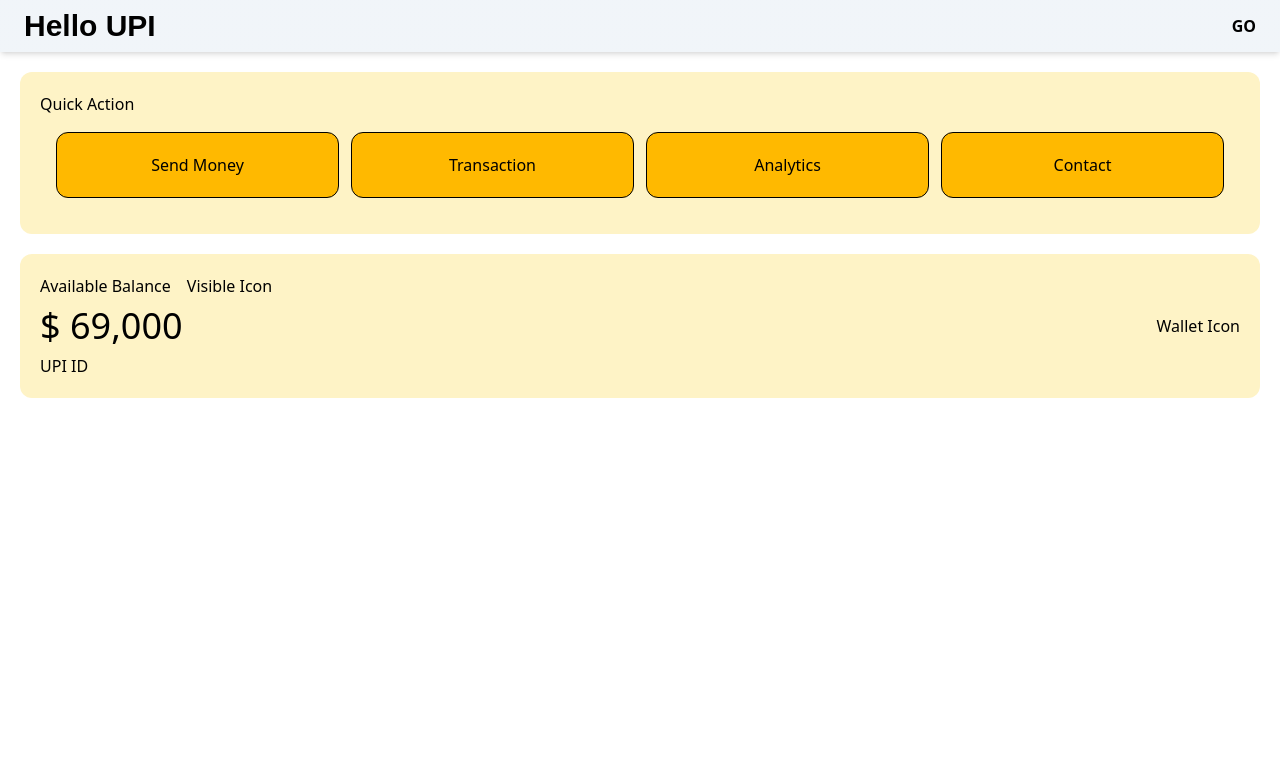
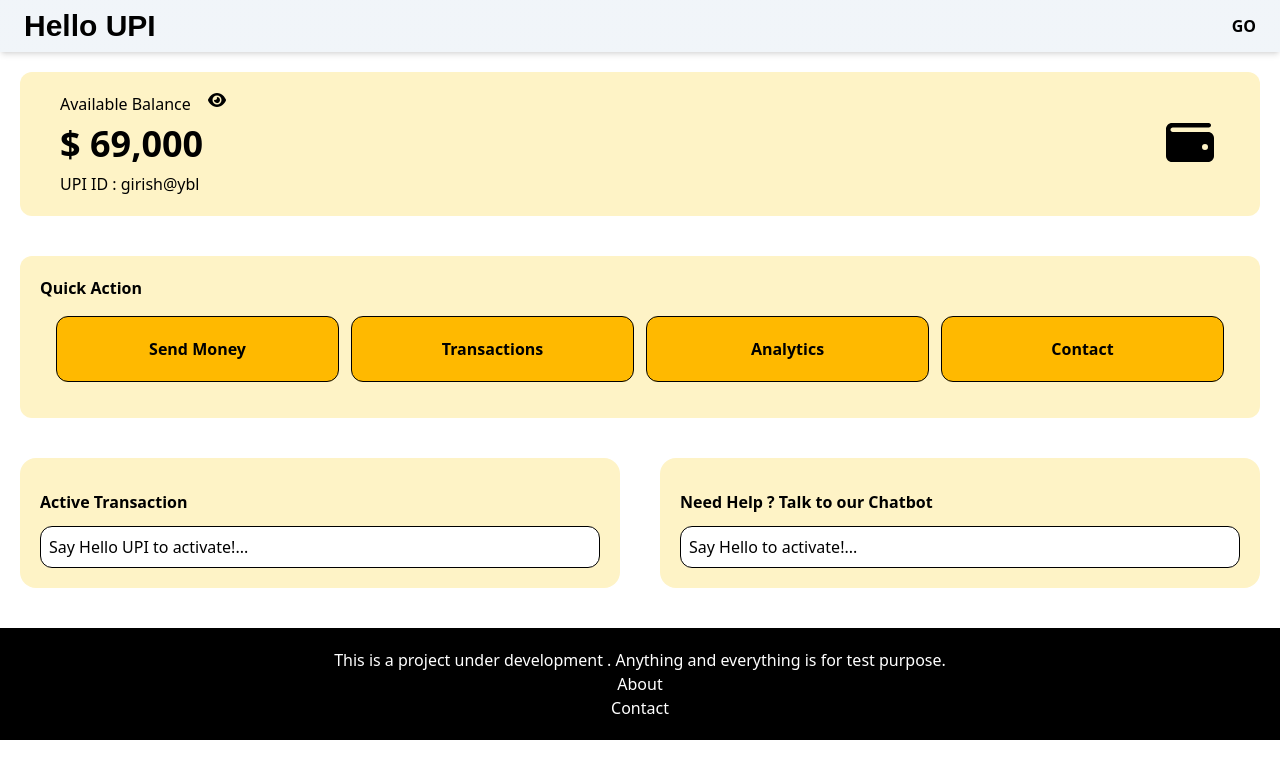
Before and after one commit to ItsGunesh/Hello-UPI, a React (Vite) app in the folder Frontend/: page / in a window 1280 px wide. Shown: the top 778 px of the page. Built offline with nearby package versions, Linux system fonts and the light colour scheme; a web font is replaced by a local one.

Commit message:
Dashboard

```diff
--- /dev/null
+++ b/Frontend/components/AIAgent/Agent.jsx
@@ -0,0 +1,20 @@
+import React from 'react'
+
+const Agent = () => {
+  return (
+    <>
+      <div className='w-[50%] h-fit bg-amber-100 rounded-2xl p-5 m-5 box-border'>
+        <div className='my-3'>
+            <p className='font-bold'>Need Help ? Talk to our Chatbot</p>
+        </div>
+        <div className='h-[80%] '>
+            <div className='border-1 h-full p-2 rounded-xl bg-white'>
+                <p>Say Hello to activate!...</p>
+            </div>
+        </div>
+      </div>
+    </>
+  )
+}
+
+export default Agent
--- a/Frontend/components/Balance/Balance.jsx
+++ b/Frontend/components/Balance/Balance.jsx
@@ -1,23 +1,27 @@
 import React from 'react'
+import { FontAwesomeIcon } from '@fortawesome/react-fontawesome';
+import { faEye } from '@fortawesome/free-solid-svg-icons';
+import { faWallet } from '@fortawesome/free-solid-svg-icons';
 
 const Balance = () => {
     return (
         <>
-            <div className='m-5 rounded-xl bg-amber-100 p-5 flex justify-between'>
+            <div className='m-5 rounded-xl bg-amber-100 py-5 px-10 flex justify-between'>
                 <div className='flex flex-col gap-2'>
-                    <div className='flex gap-4'>
+                    <div className='flex gap-4 text-center'>
                         <span>Available Balance</span>
-                        <span>Visible Icon</span>
+                        <FontAwesomeIcon icon={faEye} />
+                        {/* <FontAwesomeIcon icon={faEyeSlash} /> */}
                     </div>
                     <div>
-                        <span className='text-4xl'>$ 69,000</span>
+                        <span className='text-4xl font-bold'>$ 69,000</span>
                     </div>
                     <div>
-                        <p>UPI ID</p>
+                        <p>UPI ID : girish@ybl</p>
                     </div>
                 </div>
                 <div className='flex flex-col justify-center'>
-                    <p>Wallet Icon</p>
+                    <FontAwesomeIcon icon={faWallet} className='text-5xl'/>
                 </div>
             </div>
         </>
--- /dev/null
+++ b/Frontend/components/ChatBox/ChatBox.jsx
@@ -0,0 +1,20 @@
+import React from 'react'
+
+const ChatBox = () => {
+  return (
+    <>
+      <div className='w-[50%] h-fit bg-amber-100 rounded-2xl p-5 m-5 box-border'>
+        <div className='my-3'>
+            <p className='font-bold'>Active Transaction</p>
+        </div>
+        <div className='h-[80%] '>
+            <div className='border-1 h-full p-2 rounded-xl bg-white'>
+                <p>Say Hello UPI to activate!...</p>
+            </div>
+        </div>
+      </div>
+    </>
+  )
+}
+
+export default ChatBox
--- /dev/null
+++ b/Frontend/components/Footer/Footer.jsx
@@ -0,0 +1,21 @@
+import React from 'react'
+
+const Footer = () => {
+  return (
+    <>
+      <div className='w-full bg-black p-5 text-white mt-5'>
+        <p className='text-center'>This is a project under development . Anything and everything is for test purpose.</p>
+        <div className='text-center'>
+            <ul>
+                <li>About</li>
+                <li>Contact</li>
+                {/* <li>Feedback</li> */}
+            </ul>
+        </div>
+
+      </div>
+    </>
+  )
+}
+
+export default Footer
--- a/Frontend/components/QuickAction/QuickAction.jsx
+++ b/Frontend/components/QuickAction/QuickAction.jsx
@@ -5,20 +5,20 @@ const QuickAction = () => {
     <>
       <div className='m-5 rounded-xl bg-amber-100 p-5 flex flex-col'>
         <div>
-            <p>Quick Action</p>
+            <p className='font-bold'>Quick Action</p>
         </div>
         <div className='p-4 flex gap-3 '>
             <div className='border-1 bg-amber-400 rounded-xl w-[25%] text-center py-5'>
-                <p>Send Money</p>
+                <p className='font-bold'>Send Money</p>
             </div>
             <div className='border-1 bg-amber-400 rounded-xl w-[25%] text-center py-5'>
-                <p>Transaction</p>
+                <p className='font-bold'>Transactions</p>
             </div>
             <div className='border-1 bg-amber-400 rounded-xl w-[25%] text-center py-5'>
-                <p>Analytics</p>
+                <p className='font-bold'>Analytics</p>
             </div>
             <div className='border-1 bg-amber-400 rounded-xl w-[25%] text-center py-5'>
-                <p>Contact</p>
+                <p className='font-bold'>Contact</p>
             </div>
         </div>
       </div>
--- a/Frontend/package.json
+++ b/Frontend/package.json
@@ -10,6 +10,9 @@
     "preview": "vite preview"
   },
   "dependencies": {
+    "@fortawesome/fontawesome-svg-core": "^7.0.0",
+    "@fortawesome/free-solid-svg-icons": "^7.0.0",
+    "@fortawesome/react-fontawesome": "^0.2.3",
     "@tailwindcss/postcss": "^4.1.12",
     "react": "^19.1.1",
     "react-dom": "^19.1.1"
--- a/Frontend/src/App.jsx
+++ b/Frontend/src/App.jsx
@@ -2,15 +2,27 @@ import { useState } from 'react'
 import Navigator from '../components/Navigator/Navigator.jsx'
 import QuickAction from '../components/QuickAction/QuickAction.jsx'
 import Balance from '../components/Balance/Balance.jsx'
+import ChatBox from '../components/ChatBox/ChatBox.jsx'
+import Agent from '../components/AIAgent/Agent.jsx'
+import Footer from '../components/Footer/Footer.jsx'
 
 function App() {
   const [count, setCount] = useState(0)
 
   return (
     <>
-      <Navigator/>
-      <QuickAction/>
-      <Balance/>
+      <div className='flex flex-col'>
+        <Navigator/>
+        <Balance/>
+        <QuickAction/>
+      </div>
+      <div className='flex'>
+        <ChatBox/>
+        <Agent/>
+      </div>
+      <div>
+        <Footer/>
+      </div>
     </>
   )
 }
```
Also changed, not shown: 1 other file (tests, documents, lock files or other folders).
